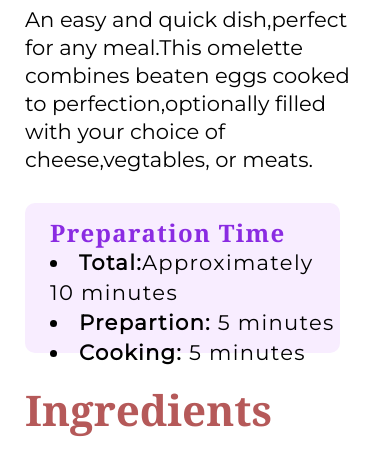
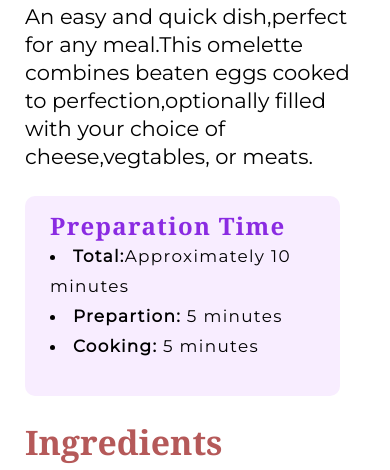
Before and after one commit to sivanantham1998/OmeletteRecipe, a plain HTML site: page index.html in a window 390 px wide. Shown: the part 329-799 px from the top of the page. Drawn offline with Linux system fonts and the light colour scheme.

Commit message:
update mobile view

```diff
--- a/Mobile.css
+++ b/Mobile.css
@@ -3,6 +3,8 @@
     {
         margin:0 ;
         padding: 0;
+        font-size: 2vh;
+
     }
     .container
     {
@@ -26,7 +28,7 @@
    }
    .para1
     {
-        font-size: 2.5vh;
+        /* font-size: 2.5vh; */
         /* font-family: 'Montserrat', sans-serif; */
         margin: 25px;
         line-height: 28px;
@@ -39,7 +41,7 @@
         margin-left: 25px;
         margin-right: 50px;
         border-radius:10px ;
-        height: 150px;
+        height: 200px;
     }
     .duration dl
     {
```
